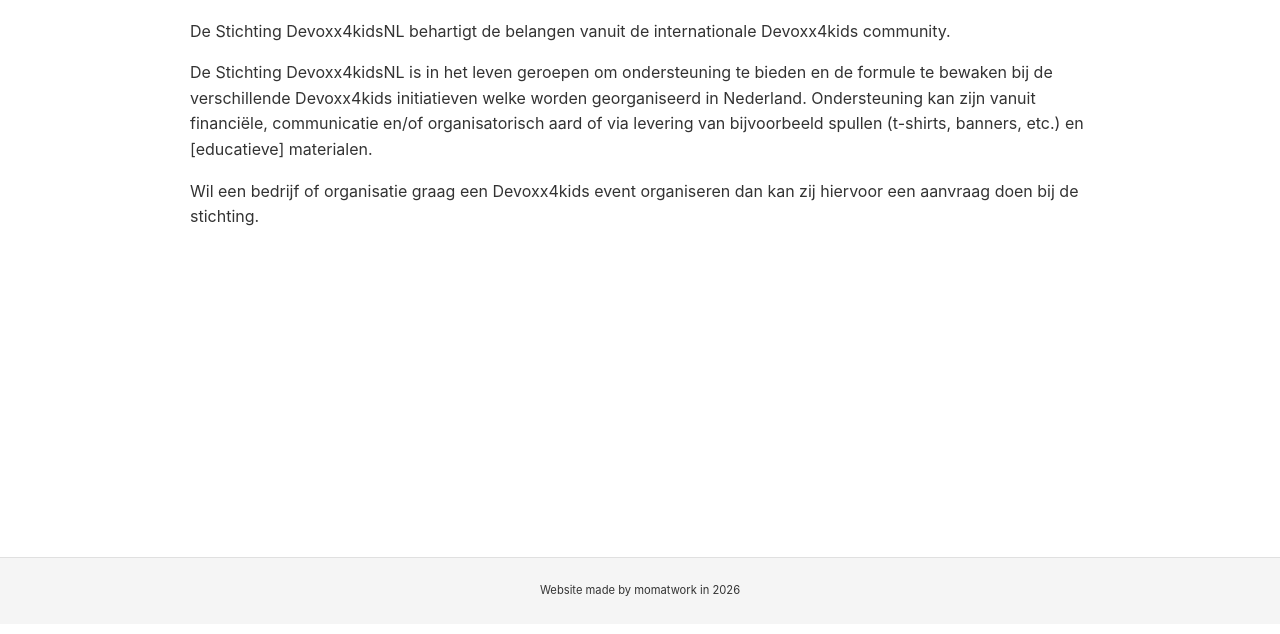
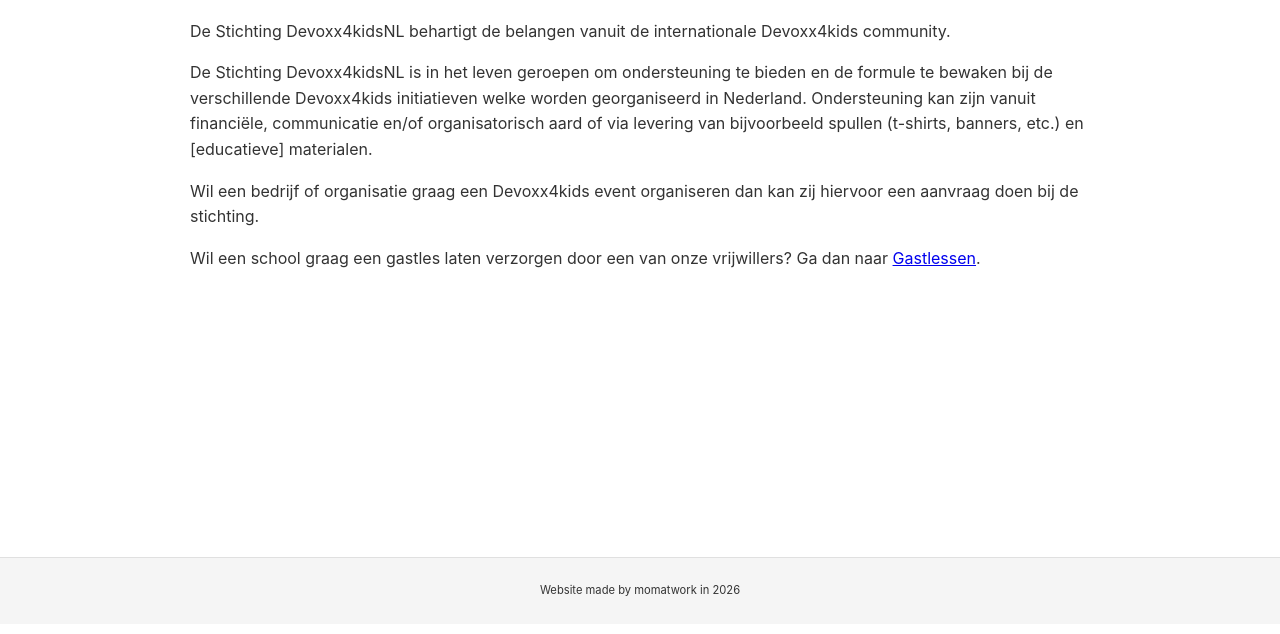
Before and after one commit to ooms/ooms.github.io, a plain HTML site: page index.html in a window 1280 px wide. Shown: the part 166-800 px from the top of the page. Drawn offline with Linux system fonts and the light colour scheme.

Commit message:
deploy: ooms/my-first-site@19f56c53c7c5a067010e5c25f12266696c81d08a

```diff
--- a/index.html
+++ b/index.html
@@ -2,4 +2,4 @@
 <a href=/posts/events/>Komende edities</a>
 <a href=/posts/gastlessen/>Gastlessen</a>
 <a href=/pages/stichting-d4k/>Stichting Devoxx4KidsNL</a>
-<a href=/pages/overons/>Over ons</a></nav></div></header></head><body><main class=main-content><div class=content-wrapper><h1>Welkom</h1><p>De Stichting Devoxx4kidsNL behartigt de belangen vanuit de internationale Devoxx4kids community.</p><p>De Stichting Devoxx4kidsNL is in het leven geroepen om ondersteuning te bieden en de formule te bewaken bij de verschillende Devoxx4kids initiatieven welke worden georganiseerd in Nederland. Ondersteuning kan zijn vanuit financiële, communicatie en/of organisatorisch aard of via levering van bijvoorbeeld spullen (t-shirts, banners, etc.) en [educatieve] materialen.</p><p>Wil een bedrijf of organisatie graag een Devoxx4kids event organiseren dan kan zij hiervoor een aanvraag doen bij de stichting.</p></div></main><footer>Website made by momatwork in 2026</footer></body></html>
+<a href=/pages/overons/>Over ons</a></nav></div></header></head><body><main class=main-content><div class=content-wrapper><h1>Welkom</h1><p>De Stichting Devoxx4kidsNL behartigt de belangen vanuit de internationale Devoxx4kids community.</p><p>De Stichting Devoxx4kidsNL is in het leven geroepen om ondersteuning te bieden en de formule te bewaken bij de verschillende Devoxx4kids initiatieven welke worden georganiseerd in Nederland. Ondersteuning kan zijn vanuit financiële, communicatie en/of organisatorisch aard of via levering van bijvoorbeeld spullen (t-shirts, banners, etc.) en [educatieve] materialen.</p><p>Wil een bedrijf of organisatie graag een Devoxx4kids event organiseren dan kan zij hiervoor een aanvraag doen bij de stichting.</p><p>Wil een school graag een gastles laten verzorgen door een van onze vrijwillers? Ga dan naar <a href=/posts/gastlessen/>Gastlessen</a>.</p></div></main><footer>Website made by momatwork in 2026</footer></body></html>
```
